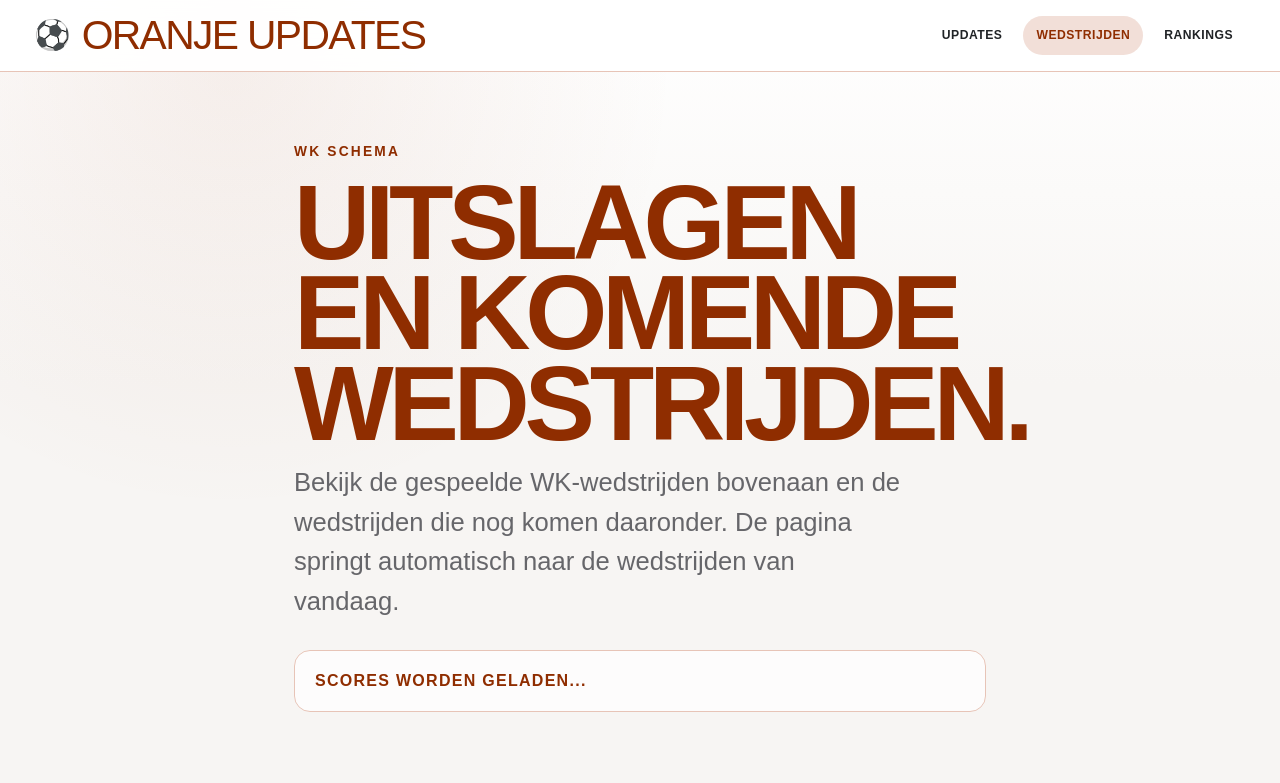
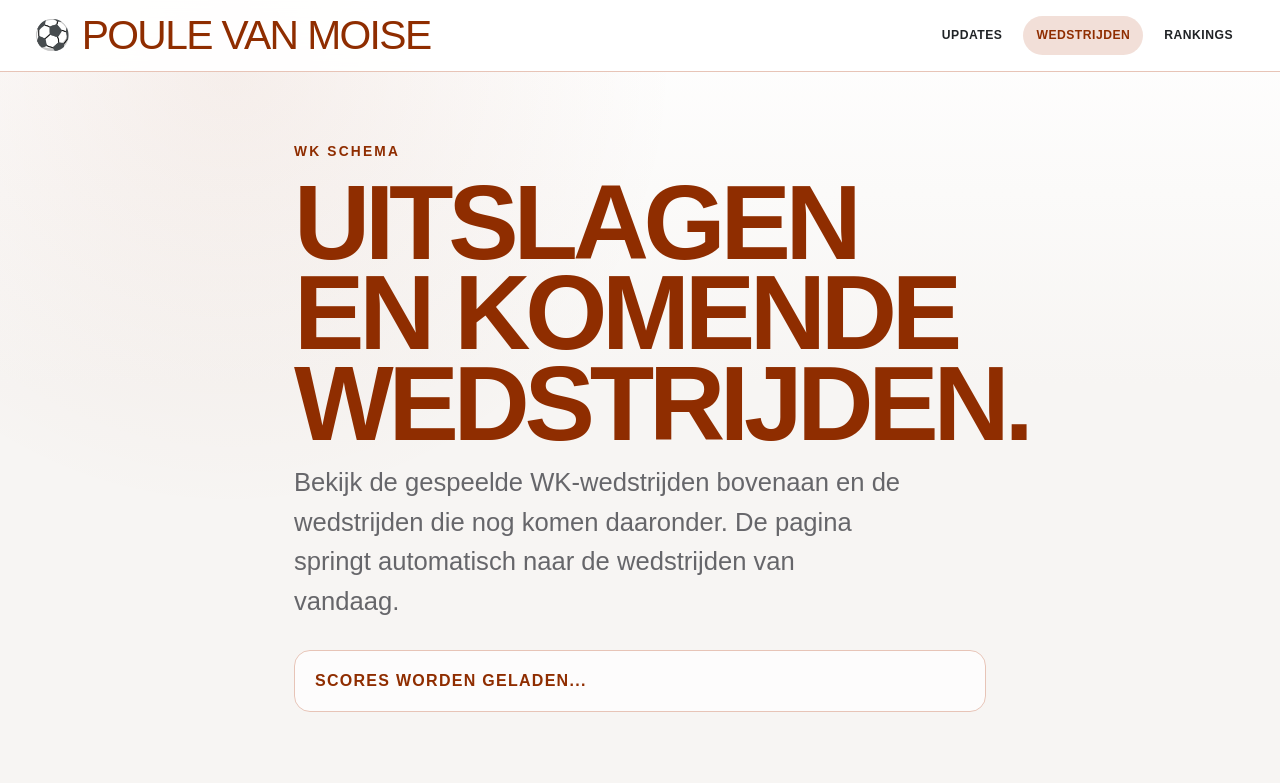
Before and after one commit to DaanHeijnen/WK-updates, a website: page wedstrijden.html in a window 1280 px wide. Shown: the top 783 px of the page. Drawn offline with Linux system fonts and the light colour scheme; no server answers.

Commit message:
Update title and branding in wedstrijden.html

```diff
--- a/wedstrijden.html
+++ b/wedstrijden.html
@@ -4,15 +4,15 @@
   <meta charset="utf-8">
   <meta name="viewport" content="width=device-width, initial-scale=1">
   <meta name="theme-color" content="#8f2d00">
-  <title>Wedstrijden | Oranje Updates</title>
+  <title>Wedstrijden | Poule van Moise</title>
   <meta name="description" content="Bekijk de WK-uitslagen en komende wedstrijden.">
   <link rel="stylesheet" href="/assets/css/app.css?v=admin-nav-2">
 </head>
 <body data-page="matches">
   <header class="site-header">
-    <a class="brand" href="/" aria-label="Oranje Updates startpagina">
+    <a class="brand" href="/" aria-label="Poule van Moise startpagina">
       <span class="ball">⚽</span>
-      <span>Oranje Updates</span>
+      <span>Poule van Moise</span>
     </a>
     <nav class="site-nav" aria-label="Hoofdnavigatie">
       <a href="/">Updates</a>
```
